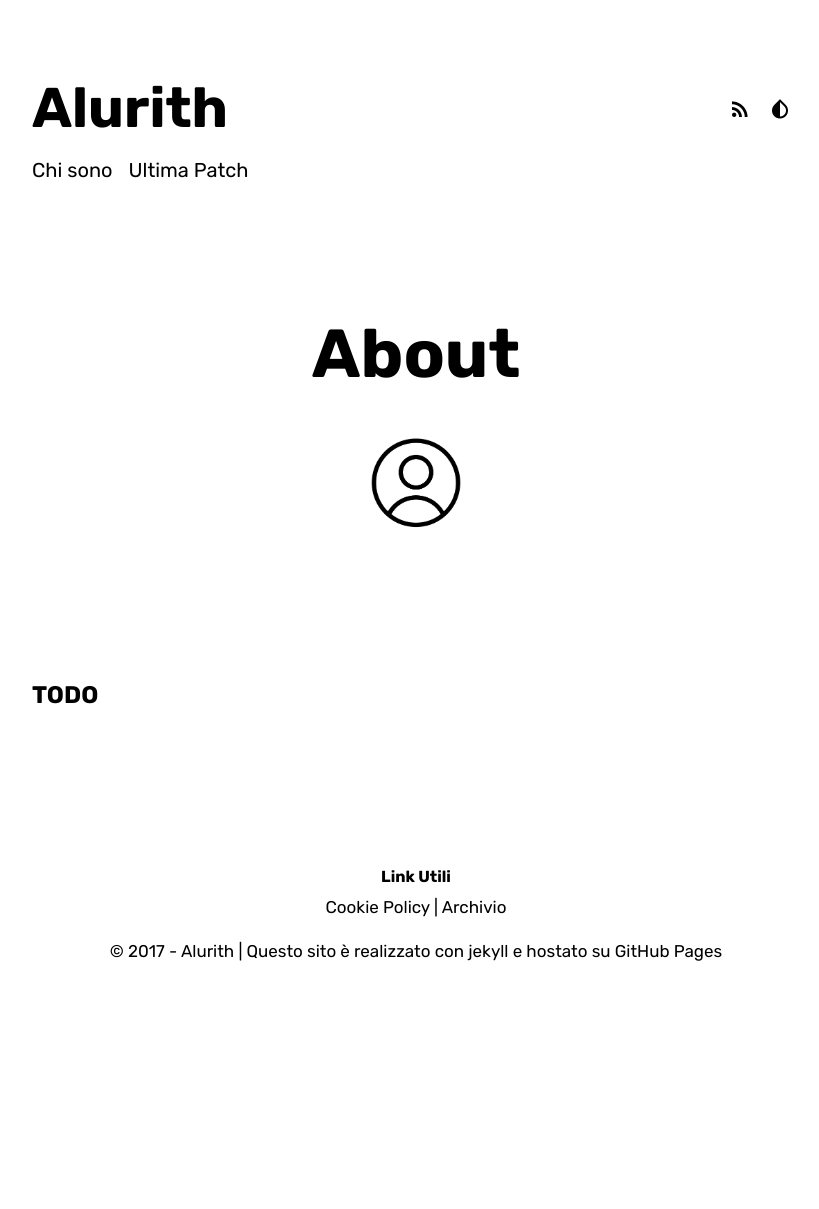
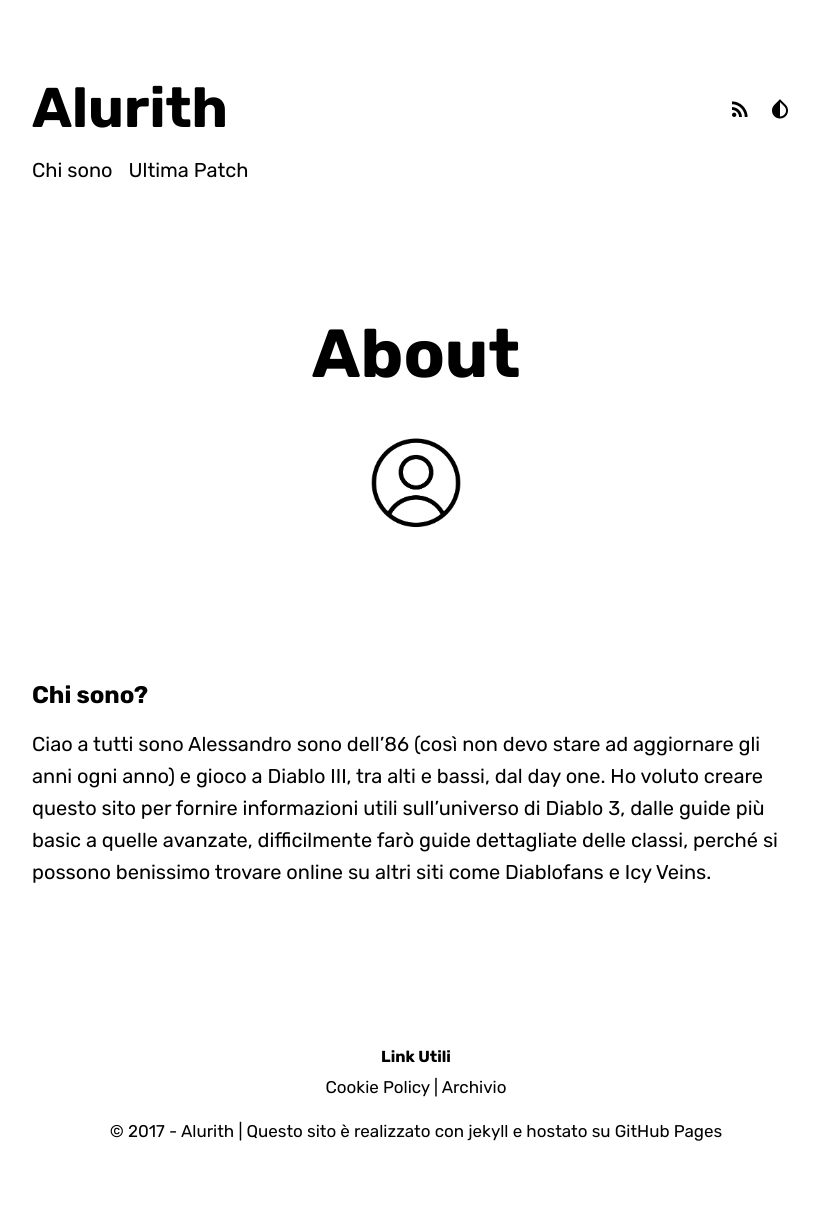
Before and after one commit to Alurith/alurith.github.io, a Jekyll site: the page built from about.md, in a window 1280 px wide. Shown: the whole page, without its empty margins (224-1043 px from the left). Built offline with Jekyll 4.4.1, drawn with Linux system fonts in a browser that asks for light colours; some web fonts are replaced; a script that is not in the unit is left out; comment, search, counter and statistics services are not loaded; before the commit the page ends 1029 px from its top, so only the background shows below that.

Commit message:
New about page

```diff
--- a/about.md
+++ b/about.md
@@ -18,6 +18,8 @@ published: true
 
 {% include page/title.html title=page.title subtitle=page_subtitle %}
 
-## TODO
+## Chi sono?
 
+Ciao a tutti sono Alessandro sono dell'86 (così non devo stare ad aggiornare gli anni ogni anno) e gioco a Diablo III, tra alti e bassi, dal day one.
+Ho voluto creare questo sito per fornire informazioni utili sull'universo di Diablo 3, dalle guide più basic a quelle avanzate, difficilmente farò guide dettagliate delle classi, perché si possono benissimo trovare online su altri siti come <a href="http://www.diablofans.com/" target="_blank">Diablofans</a> e <a href="https://www.icy-veins.com/" target="_blank">Icy Veins</a>.
 </div>
```
